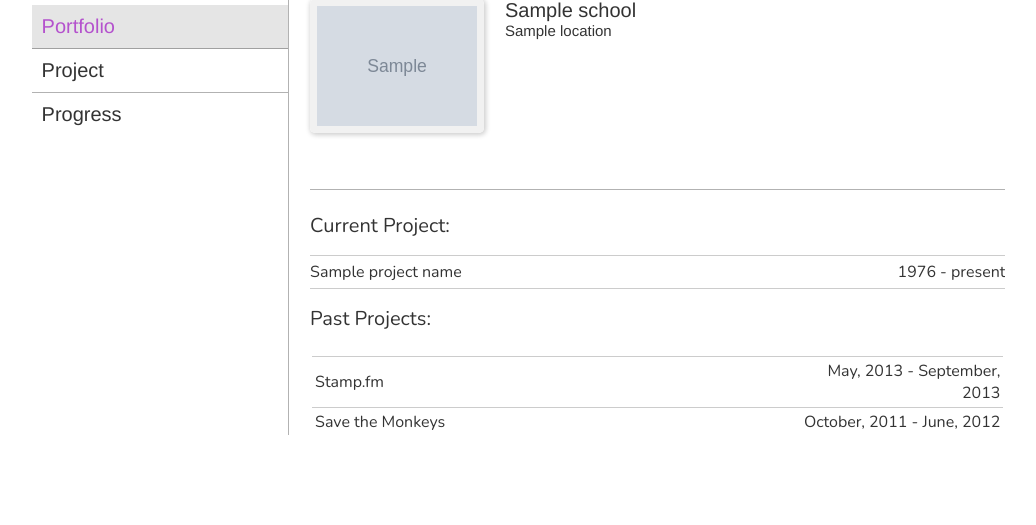
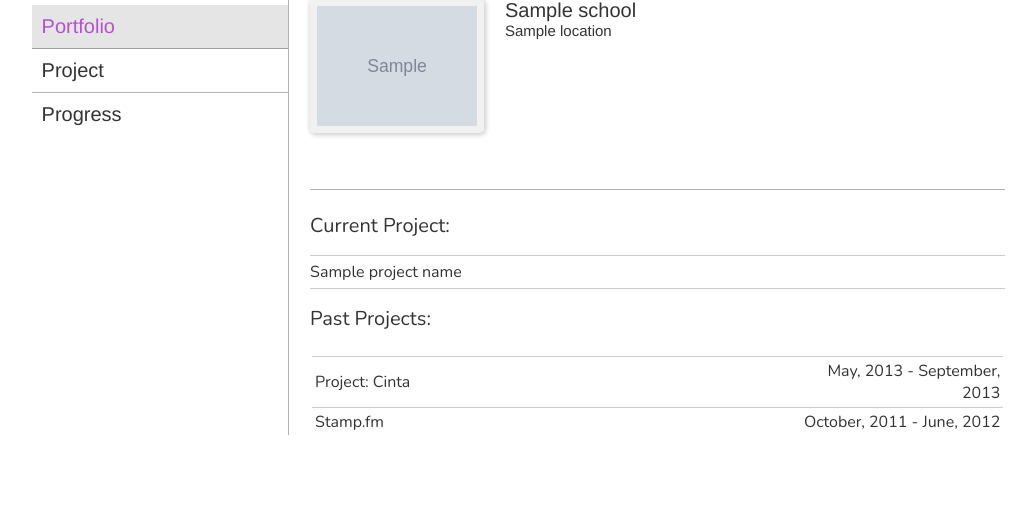
Before and after one commit to deej122/innovate, a Node project: template innovate/views/profile.ejs in a window 1280 px wide. Shown: the part 235-760 px from the top of the page, without its empty margins (98-1134 px from the left). Run offline with Node 20 templates, Linux system fonts and the light colour scheme; the template is opened without the code that fills it: most values are stand-ins (such as "Sample title", 1, 10 or a date in 2020); grey boxes marked "Sample" are stand-in pictures; some libraries are stand-ins or nearby versions; some web fonts are replaced.

Commit message:
pitches and profile pages set for tom

```diff
--- a/innovate/stylesheets/pitches.css
+++ b/innovate/stylesheets/pitches.css
@@ -33,7 +33,7 @@
 
 .thePitch{
 	float: left;
-	width: 32%;
+	min-width: 32%;
 	max-width: 352px;
 	padding: 5px;
 	border-right: 1px groove rgba(0,0,0,.3);
--- a/innovate/views/profile.ejs
+++ b/innovate/views/profile.ejs
@@ -129,30 +129,32 @@
           <span class="profile_label">Current Project:</span><br>
           <ul id="currentInfo" class="project_portfolio_list" onclick="showProj();">
             <li id="currentName"><%=projectName%></li>
-            <li id="currentTime">1976 - present</li>
+            <li id="currentTime" style="display:none">1976 - present</li>
           </ul>
           <span class="profile_label">Past Projects:</span><br><br>
           <table id="pastInfo">
             <tr class="past_project first">
-              <td id="pastName" >Stamp.fm</td>
+              <td id="pastName" >Project: Cinta</td>
               <td id="pastTime">May, 2013 - September, 2013</td>
             </tr>
             <tr class="past_project">
-              <td id="pastName">Save the Monkeys</td>
+              <td id="pastName">Stamp.fm</td>
               <td id="pastTime">October, 2011 - June, 2012</td>
             </tr>
             <tr class="past_project">
-              <td id="pastName">Save the Trees</td>
+              <td id="pastName">Save the Rainforests</td>
               <td id="pastTime">October, 2010 - June, 2011</td>
             </tr>
             <tr class="past_project">
-              <td id="pastName">Save the Bros</td>
+              <td id="pastName">Mentorship Club</td>
               <td id="pastTime">October, 2010 - June, 2011</td>
             </tr>
+            <!--
             <tr class="past_project">
               <td id="pastName">Be Awesome!</td>
               <td id="pastTime">October, 2009 - June, 2010</td>
             </tr>
+            -->
           </table>
         </div>
       </div>
```
Also changed, not shown: innovate/views/pitches.ejs (+31 -12 lines).
